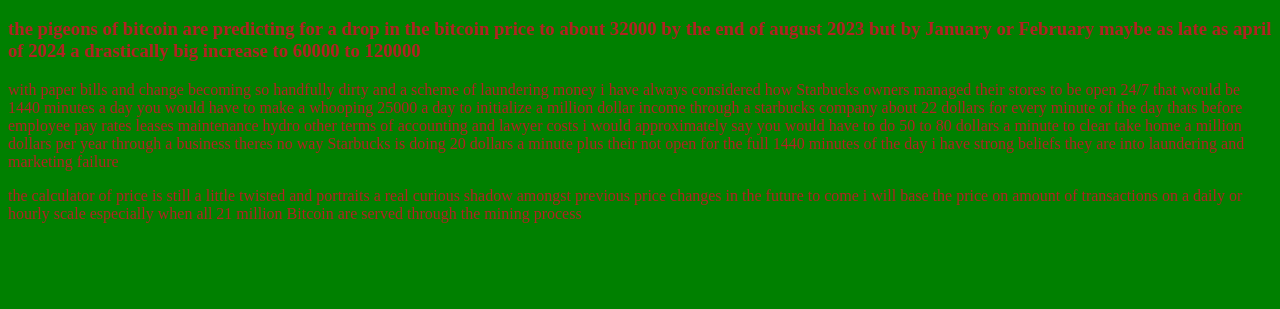
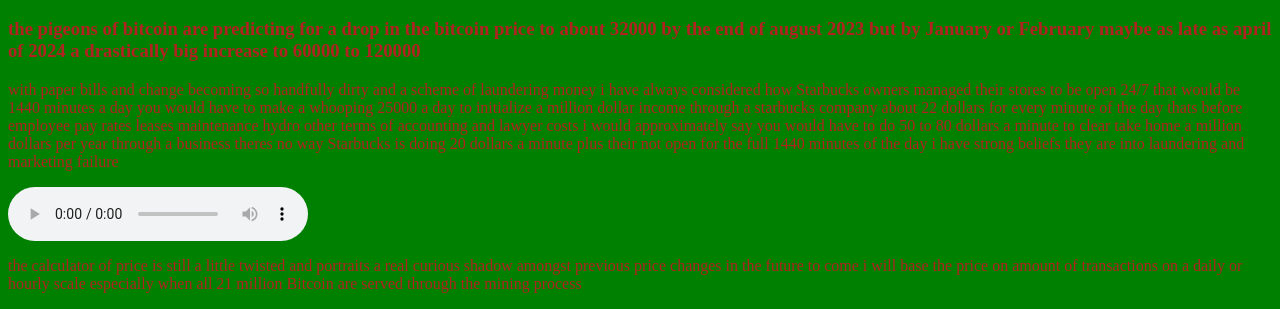
Before and after one commit to ChristineDD2/Yoshimotobitcoin, a plain HTML site: page index.html in a window 1280 px wide. Shown: the part 1461-1770 px from the top of the page. Before the commit the page ends 1700 px from the top, so only its background shows below. Drawn offline with Linux system fonts and the light colour scheme; a script that the page names is missing.

Commit message:
Update index.html

```diff
--- a/index.html
+++ b/index.html
@@ -25,8 +25,12 @@
 
      <h3> the pigeons of bitcoin are predicting for a drop in the bitcoin price to about 32000 by the end of august 2023 but by January or February maybe as late as april of 2024 a drastically big increase to 60000 to 120000 </h3>
     <p> with paper bills and change becoming so handfully dirty and a scheme of laundering money i have always considered how Starbucks owners managed their stores to be open 24/7 that would be 1440 minutes a day you would have to make a whooping 25000 a day to initialize a million dollar income through a starbucks company about 22 dollars for every minute of the day thats before employee pay rates leases maintenance hydro other terms of accounting and lawyer costs i would approximately say you would have to do 50 to 80 dollars a minute to clear take home a million dollars per year through a business theres no way Starbucks is doing 20 dollars a minute plus their not open for the full 1440 minutes of the day i have strong beliefs they are into laundering and marketing failure</p>
-     <audiocontrol>
-       <audio>src="/sosick-producereatingproduce.mp3" autoplay></audio>
+    <audio controls>
+  <source src="sosick-producereatingproduce.mp3" type="audio/mpeg">
+  Your browser does not support the audio tag.
+</audio>
+
+
 
 
     <p>the calculator of price is still a little twisted and portraits a real curious shadow amongst previous price changes in the future to come i will base the price on amount of transactions on a daily or hourly scale especially when all 21 million Bitcoin are served through the mining process</p>
```
